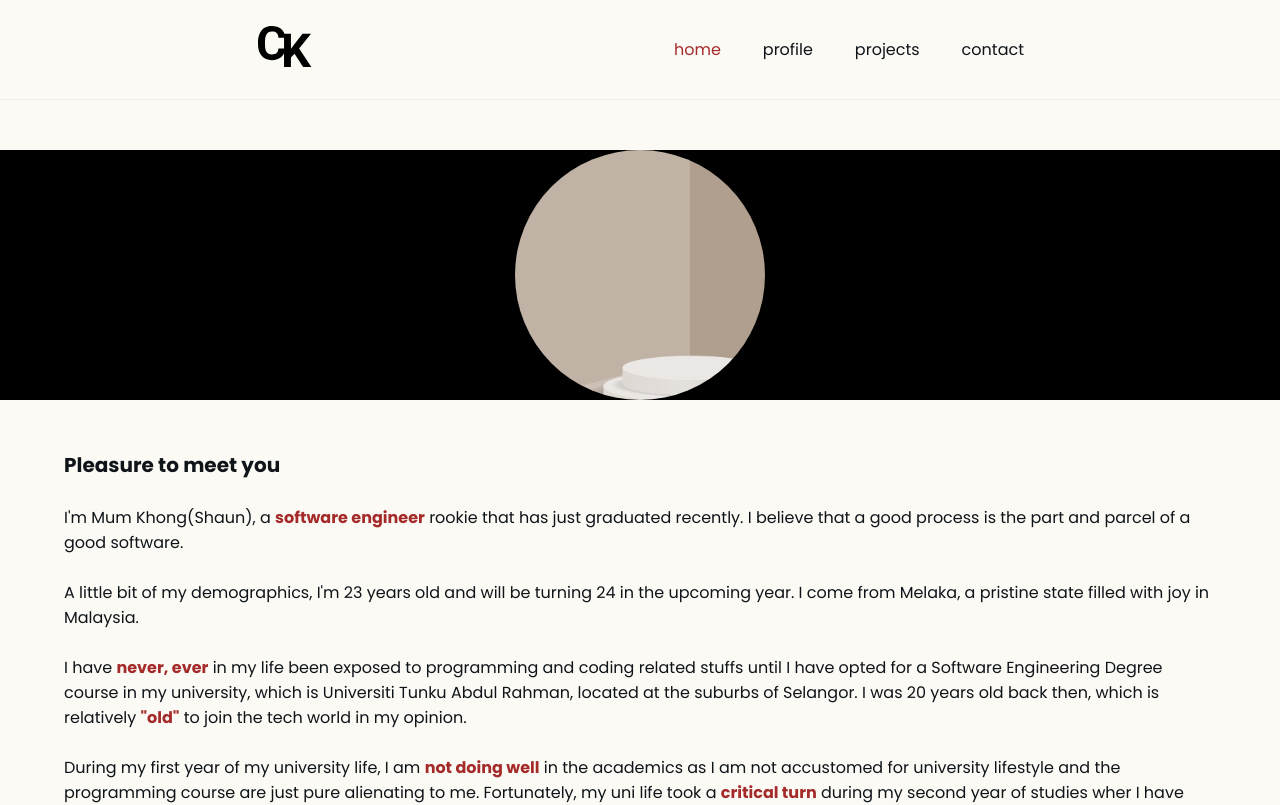
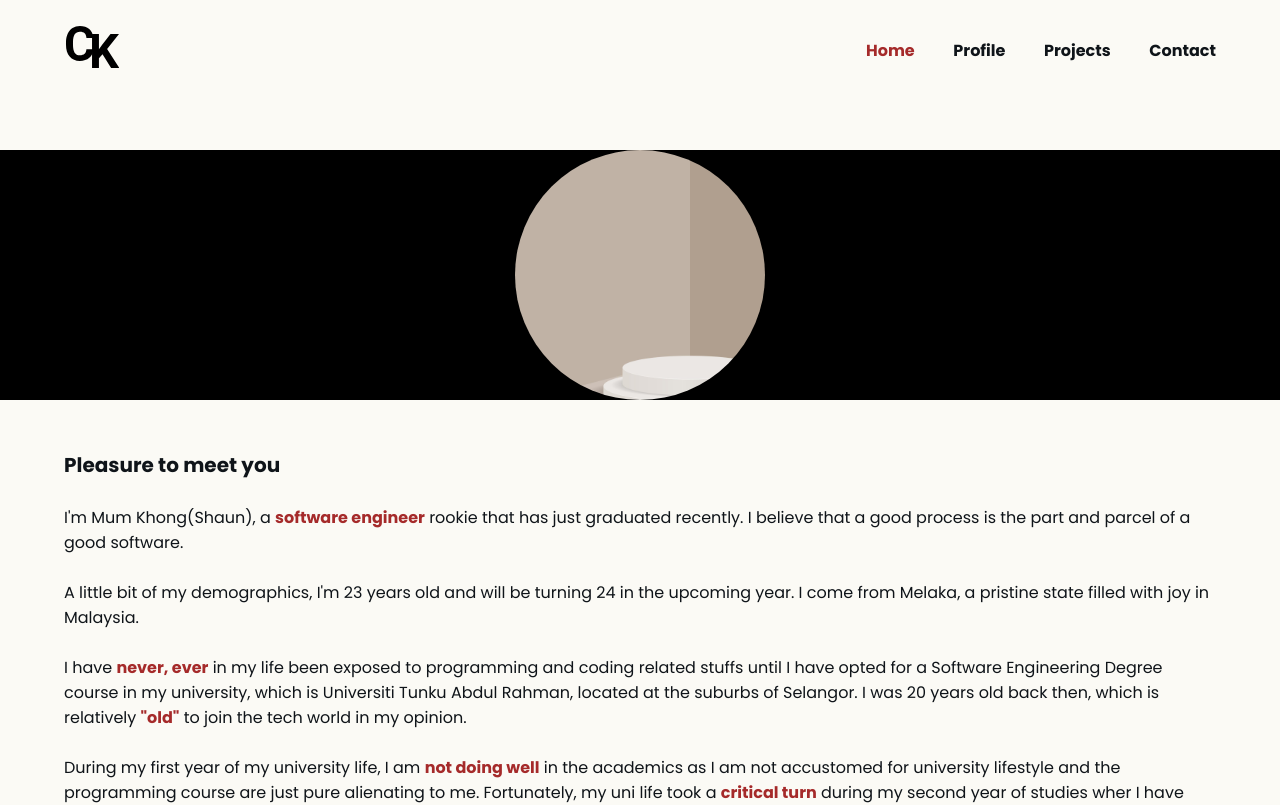
Before and after one commit to data-miner00/portfolio, a Nuxt app: page /profile in a window 1280 px wide. Shown: the top 805 px of the page. Built offline with nearby package versions, Linux system fonts and the light colour scheme.

Commit message:
feat: Optimization to header

```diff
--- a/components/Header.vue
+++ b/components/Header.vue
@@ -9,13 +9,13 @@
       .header__nav-links__logo(@click="closeNav")
         img.header__nav-links__logo__img(src="~/assets/images/ck.svg")
       NuxtLink(to="/" @click.native="setActive('home')")
-        .header__nav-links__link(:class="{'active': isActive('home')}") home
+        .header__nav-links__link(:class="{'active': isActive('home')}") Home
       NuxtLink(to="/profile" @click.native="setActive('profile')")
-        .header__nav-links__link(:class="{'active': isActive('profile')}") profile
+        .header__nav-links__link(:class="{'active': isActive('profile')}") Profile
       NuxtLink(to="/projects" @click.native="setActive('projects')")
-        .header__nav-links__link(:class="{'active': isActive('projects')}") projects
+        .header__nav-links__link(:class="{'active': isActive('projects')}") Projects
       NuxtLink(to="/contact" @click.native="setActive('contact')")
-        .header__nav-links__link(:class="{'active': isActive('contact')}") contact
+        .header__nav-links__link(:class="{'active': isActive('contact')}") Contact
       .header__nav-links__made-by made with ❤ by terrence #[br] &copy; 2021
 </template>
 
@@ -46,7 +46,6 @@ export default Vue.extend({
 <style lang="sass" scoped>
 .header
   height: 100px
-  border-bottom: 1px solid #eee
   display: flex
   padding: 0 5%
   justify-content: space-between
@@ -90,6 +89,7 @@ export default Vue.extend({
 
     &__link
       padding: 15px 0
+      font-weight: bold
 
       &.active
         color: brown
@@ -112,7 +112,7 @@ export default Vue.extend({
 @media screen and (min-width: 960px)
   .header
     width: 100%
-    padding: 0 20%
+    // padding: 0 20%
     &__dummy
       display: none
 
```
